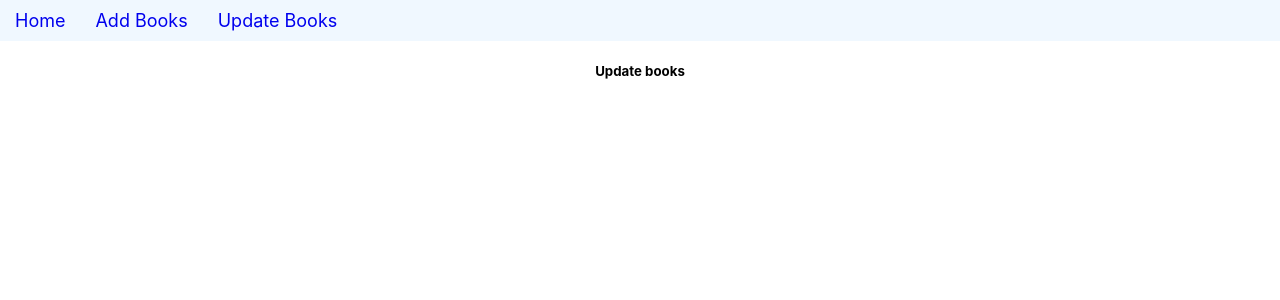
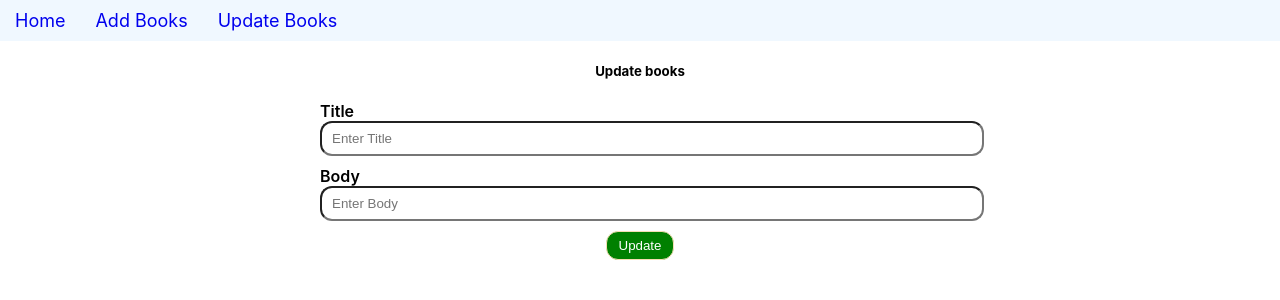
Before and after one commit to mesu-ai/redux-crud-app, a React (Create React App) app: page /updatebooks in a window 1280 px wide. Shown: the top 300 px of the page. Built offline with nearby package versions, Linux system fonts and the light colour scheme.

Commit message:
update input filed add

```diff
--- a/src/app/features/books/getBookSlice.js
+++ b/src/app/features/books/getBookSlice.js
@@ -10,12 +10,20 @@ export const deleteBooks= createAsyncThunk("books/deleteBooks",async(id)=>{
 
     const res=await axios.delete(`https://jsonplaceholder.typicode.com/posts/${id}`);
 
-    console.log(id);
+    // console.log(id);
 
-    console.log(res);
+    // console.log(res);
 
     return res.data;
 
+})
+
+export const updateBooks= createAsyncThunk("books/updateBooks",async(data)=>{
+
+    const res=await axios.put("https://jsonplaceholder.typicode.com/posts",data);
+
+    console.log(res);
+    return res;
 })
 
 const getBookSlice=createSlice({
--- a/src/designs/_mixin.scss
+++ b/src/designs/_mixin.scss
@@ -21,6 +21,20 @@
     border-radius: 12px;
     border: 1px solid wheat;
 
+}
 
+@mixin label{
+    display: block;
+    text-align: start;
+    font-size: medium;
+    font-weight: 600;
+}
+
+@mixin input{
+    display: block;
+    width: 100%;
+    outline: none;
+    border-radius: 12px;
+    padding: 8px 10px;
 
 }
--- a/src/pages/home/Home.js
+++ b/src/pages/home/Home.js
@@ -1,15 +1,18 @@
 import axios from 'axios';
 import React, { useEffect } from 'react';
 import { useDispatch, useSelector } from 'react-redux/es/exports';
+import { useNavigate } from 'react-router-dom';
 // import { deleteBooks } from '../../app/features/books/deleteBookSlice';
-import { deleteBooks, fetchBooks } from '../../app/features/books/getBookSlice';
+import { deleteBooks, fetchBooks, updateBooks } from '../../app/features/books/getBookSlice';
 import './Home.scss';
 
 const Home = () => {
 
     const { isLoading, error, books } = useSelector(state => state.book);
+    const navigate= useNavigate()
 
-     const bookss =useSelector(state=>console.log(state));
+    //  const bookss =useSelector(state=>console.log(state));
+    console.log(books);
 
     const dispatch = useDispatch();
     useEffect(() => {
@@ -17,20 +20,16 @@ const Home = () => {
     }, [dispatch]);
 
 
-    const handleDelete= async (id)=>{
-
-    //    const res=await axios.delete(`https://jsonplaceholder.typicode.com/posts/${id}`);
-
-
-    //   if(res.status===200){
-    //         const newBooks=books.filter((item)=>item.id !== id);
-    //         console.log({newBooks,res});
-    //         alert('done');
-
-
-    // }
+    const handleDelete = async (id) => {
 
         dispatch(deleteBooks(id));
+
+    }
+
+    const handleUpdate = (data) => {
+        // console.log(data);
+        navigate('/updatebooks',{state:{'book':data}})
+
 
     }
 
@@ -40,13 +39,12 @@ const Home = () => {
 
             {isLoading &&
                 <h5>Loading...</h5>
-
             }
 
             {error &&
                 <h5>{error.message}</h5>
             }
-            <div className='tableConteiner'>
+            <div id='userTable'>
                 <table >
                     <thead>
                         <tr>
@@ -59,14 +57,14 @@ const Home = () => {
                     </thead>
 
                     {books &&
-                    books.map((book,index) =>
+                        books.map((book, index) =>
 
                             <tbody key={index}>
                                 <tr >
                                     <td>{book?.id}</td>
                                     <td>{book?.title}</td>
-                                <td> <button className='updateBtn'>Update</button> </td>
-                                <td> <button onClick={()=>handleDelete(book?.id)} className='deleteBtn'>Delete</button> </td>
+                                    <td> <button onClick={() => handleUpdate(book)} className='updateBtn'>Update</button> </td>
+                                    <td> <button onClick={() => handleDelete(book?.id)} className='deleteBtn'>Delete</button> </td>
                                 </tr>
                             </tbody>
 
--- a/src/pages/home/Home.scss
+++ b/src/pages/home/Home.scss
@@ -9,26 +9,26 @@
 }
 
 
-.tableConteiner{
+#userTable{
     @include center;
     @include tstart;
+
+    table,th,td{
+        @include tableCollapse;
+        padding: 6px 20px;
+    }
 
 }
 
 
 
-table,th,td{
-    @include tableCollapse;
-    padding: 6px 20px;
-}
-
-.updateBtn{
+#userTable .updateBtn{
     @include customBtn;
     background-color: $updateBtnBg;
     color:$updateBtnT;
 
 }
-.deleteBtn{
+#userTable .deleteBtn{
     @include customBtn;
     background-color: $deleteBtnBg;
     color:$updateBtnT;
--- a/src/pages/updatebooks/UpdateBooks.js
+++ b/src/pages/updatebooks/UpdateBooks.js
@@ -1,9 +1,35 @@
 import React from 'react';
+import './UpdateBooks.scss';
+
+import {useLocation} from 'react-router-dom';
 
 const UpdateBooks = () => {
+
+    const location= useLocation();
+
     return (
-        <div>
+        <div id='updateBooks'>
             <h5>Update books</h5>
+
+            <form className='formContainer'>
+                <div>
+                    <label className='inputLabel'>Title</label>
+                    <input className='inputField' placeholder='Enter Title'
+                    defaultValue={location?.state?.book?.title || ''}
+
+                    ></input>
+
+                </div>
+                <div style={{marginTop:'10px'}}>
+                    <label className='inputLabel'>Body</label>
+                    <input className='inputField' placeholder='Enter Body'
+                     defaultValue={location?.state?.book?.body || ''}
+                    ></input>
+                </div>
+
+                <button className='submitBtn' type='submit'>Update</button>
+
+            </form>
 
         </div>
     );
--- /dev/null
+++ b/src/pages/updatebooks/UpdateBooks.scss
@@ -0,0 +1,28 @@
+@import '../../designs/mixin';
+
+#updateBooks{
+    @include center;
+    flex-direction: column;
+
+}
+
+#updateBooks .formContainer{
+
+    width: 50%;
+}
+
+#updateBooks .inputLabel{
+    @include label;
+
+}
+#updateBooks .inputField{
+    @include input;
+
+}
+
+#updateBooks .submitBtn{
+    @include customBtn;
+    margin-top: 10px;
+    background-color: green;
+    color: white;
+}
```
Lines whose indentation alone changed are shown as unchanged.
